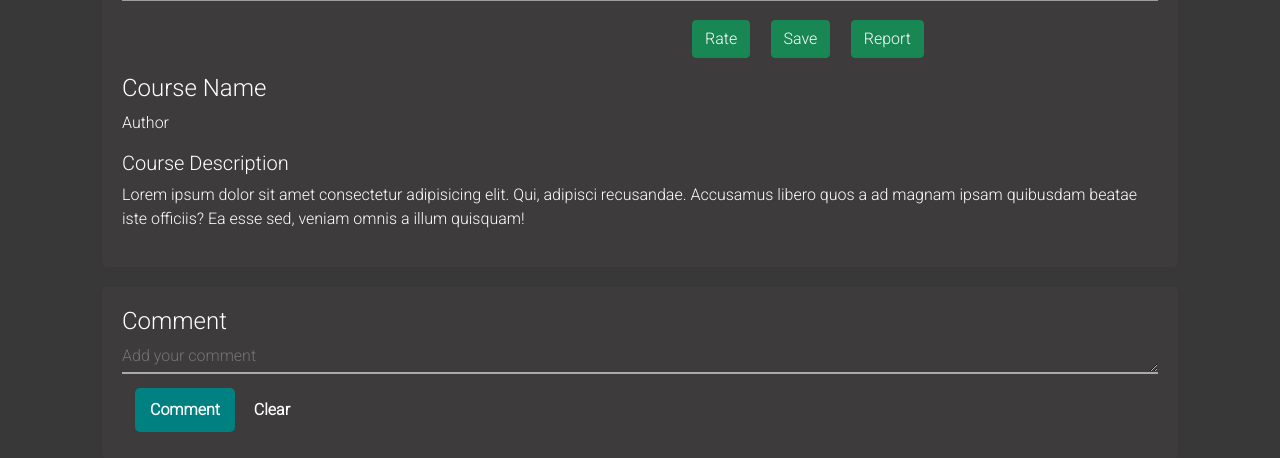
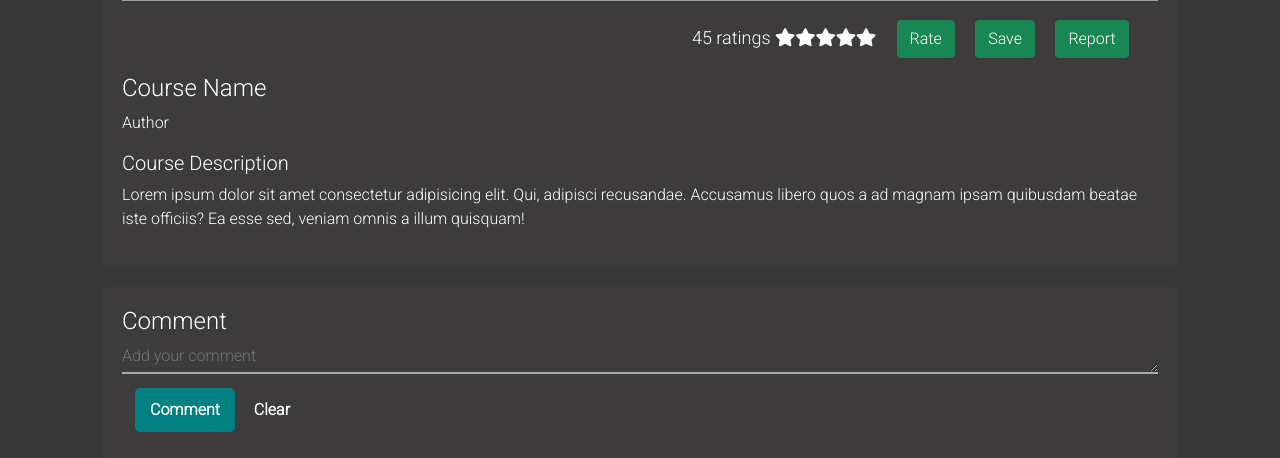
Before and after one commit to Uriel-17/CS160_Project, a PHP site: page /course.php in a window 1280 px wide. Shown: the part 761-1219 px from the top of the page. Run offline with PHP 8.4, Linux system fonts and the light colour scheme; some libraries are stand-ins or nearby versions.

Commit message:
course.php

```diff
--- a/courses/course.php
+++ b/courses/course.php
@@ -33,6 +33,11 @@
                         <div class="items col-lg-6">
 
                             <ul class="buttons">
+                                <li>
+                                    <span>45 ratings</span> <span class="ratings"><i class="fa fa-star"></i><i
+                                            class="fa fa-star"></i><i class="fa fa-star"></i><i
+                                            class="fa fa-star"></i><i class="fa fa-star"></i></span>
+                                </li>
                                 <li>
                                     <!-- Button trigger modal -->
                                     <button type="button" class="btn btn-success" data-toggle="modal"
```
